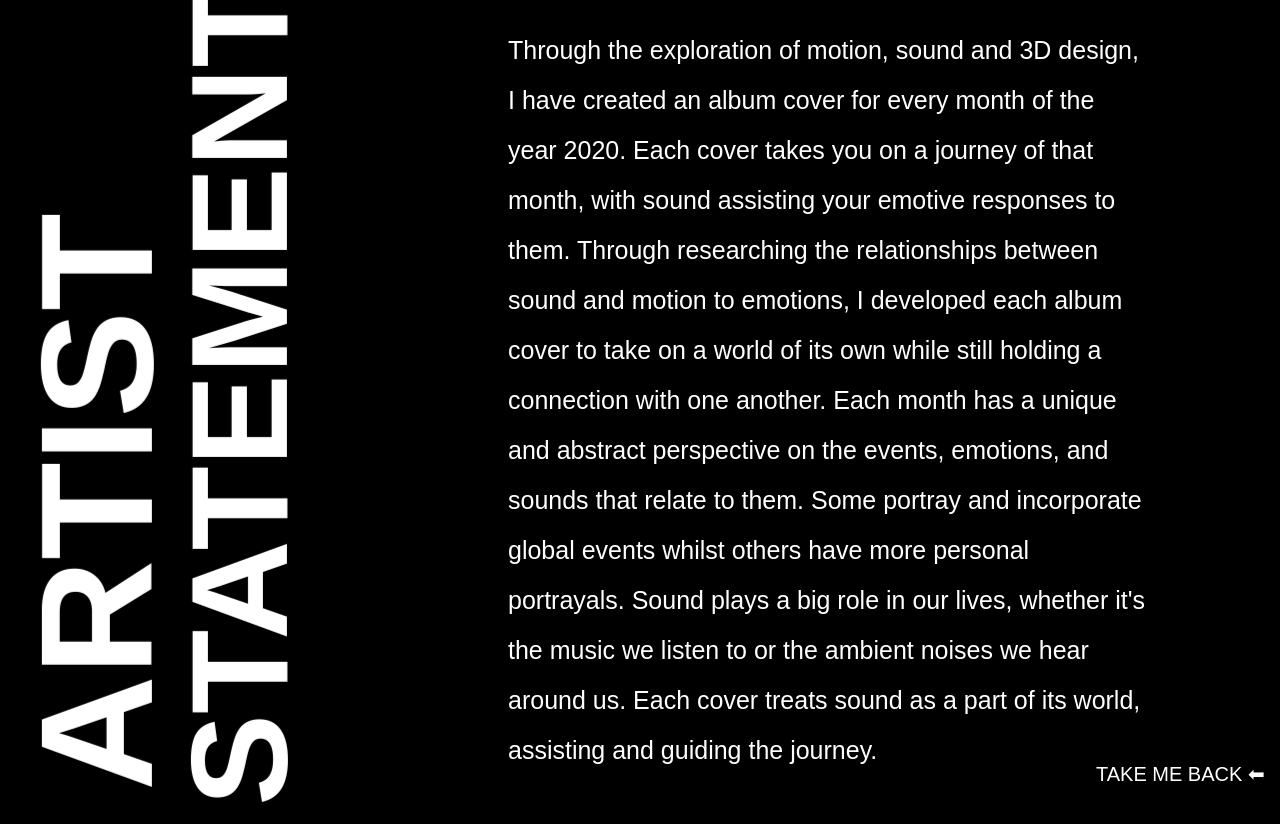
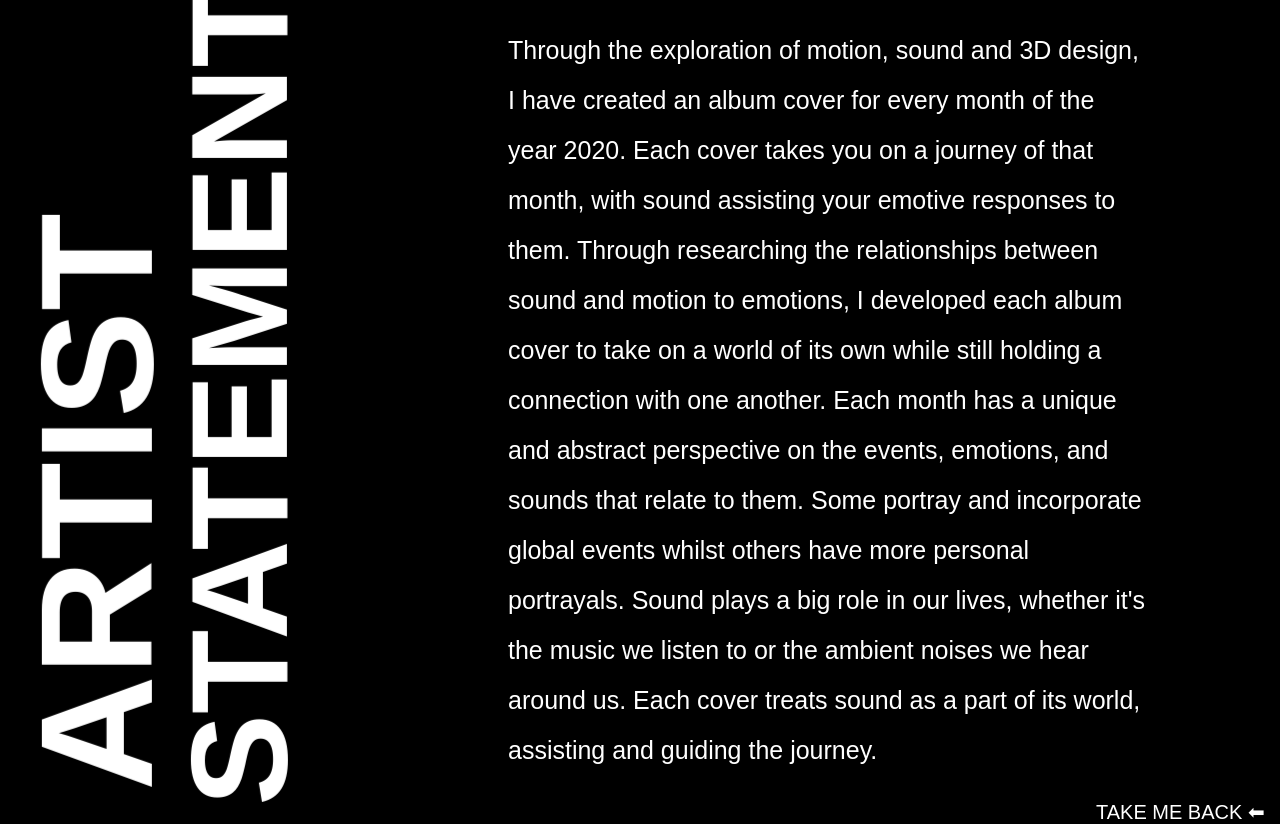
Before and after one commit to sonyaolomskaya/portfolio, a plain HTML site: page motion/artist.html in a window 1280 px wide. Before the commit the page ends 800 px from the top, so only its background shows below. Drawn offline with Linux system fonts and the light colour scheme.

Commit message:
Update artist.css

```diff
--- a/motion/artist.css
+++ b/motion/artist.css
@@ -40,7 +40,7 @@ h2 {
 
 .back {
 	text-decoration: none;
-	margin-top: -3%;
+	margin-top: 0%;
 	margin-left: 85%;
 	color: white;
 	position: absolute;
```
